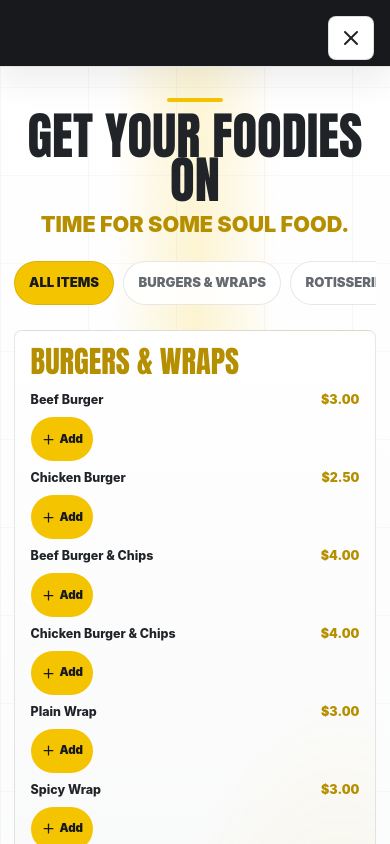
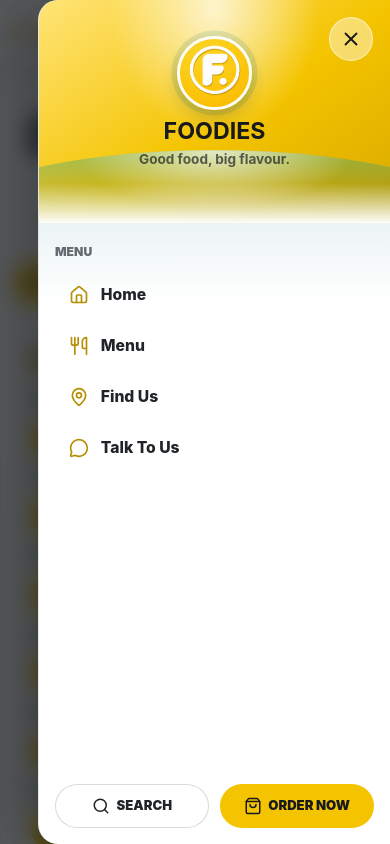
Before and after one commit to mukuduleeroy/foodies.co.zw, a React (Vite) app: page /menu in a window 390 px wide. Both pictures are taken after a click on the button "Open menu". Shown: the top 844 px of the page. Built offline with nearby package versions, Linux system fonts and the light colour scheme.

Commit message:
fixed the mobile menu section

```diff
--- a/src/components/Header.tsx
+++ b/src/components/Header.tsx
@@ -1,7 +1,9 @@
 import React from "react";
 import { Link } from "react-router-dom";
-import { Menu, Search, ShoppingBag, X } from "lucide-react";
+import { Home, MapPin, Menu, MessageCircle, Search, ShoppingBag, Utensils, X } from "lucide-react";
 import { image, navItems } from "../siteData";
+
+const mobileNavIcons = [Home, Utensils, MapPin, MessageCircle];
 
 export function Header() {
   const [open, setOpen] = React.useState(false);
@@ -14,6 +16,7 @@ export function Header() {
   }, [open]);
 
   return (
+    <>
       <header className="site-header">
         <Link className="brand" to="/" aria-label="Foodies home">
           <img src={image("foodies logo.png")} alt="" />
@@ -36,22 +39,47 @@ export function Header() {
         <button className="icon-button mobile-trigger" type="button" aria-label="Open menu" onClick={() => setOpen(true)}>
           <Menu size={24} />
         </button>
+      </header>
+
       {open && (
         <div className="mobile-panel" role="dialog" aria-modal="true" aria-label="Mobile menu">
-          <button className="icon-button close-button" type="button" aria-label="Close menu" onClick={() => setOpen(false)}>
-            <X size={24} />
+          <div className="mobile-menu-card">
+            <div className="mobile-menu-profile">
+              <button className="mobile-close-button" type="button" aria-label="Close menu" onClick={() => setOpen(false)}>
+                <X size={22} />
               </button>
-          {navItems.map((item) => (
+              <img src={image("logo symbol.jpg")} alt="" />
+              <strong>Foodies</strong>
+              <span>Good food, big flavour.</span>
+            </div>
+
+            <nav className="mobile-menu-links" aria-label="Mobile navigation">
+              <span>Menu</span>
+              {navItems.map((item, index) => {
+                const Icon = mobileNavIcons[index] ?? Utensils;
+
+                return (
                   <Link key={item.href} to={item.href} onClick={() => setOpen(false)}>
+                    <Icon size={20} aria-hidden="true" />
                     {item.label}
                   </Link>
-          ))}
-          <Link className="button primary" to="/menu" onClick={() => setOpen(false)}>
-            <ShoppingBag size={18} />
+                );
+              })}
+            </nav>
+
+            <div className="mobile-menu-actions">
+              <Link to="/search" onClick={() => setOpen(false)}>
+                <Search size={18} aria-hidden="true" />
+                Search
+              </Link>
+              <Link to="/menu" onClick={() => setOpen(false)}>
+                <ShoppingBag size={18} aria-hidden="true" />
                 Order now
               </Link>
             </div>
+          </div>
+        </div>
       )}
-    </header>
+    </>
   );
 }
--- a/src/styles.css
+++ b/src/styles.css
@@ -223,15 +223,189 @@ img {
 .mobile-panel {
   position: fixed;
   inset: 0;
-  z-index: 40;
-  display: grid;
-  align-content: center;
+  z-index: 1000;
+  display: flex;
+  justify-content: flex-end;
   gap: 1.25rem;
-  padding: 2rem;
-  background: var(--color-ink);
+  padding: 0;
+  background: rgba(23, 25, 28, 0.72);
   color: white;
   font-size: clamp(2rem, 9vw, 4rem);
   font-weight: 950;
+  backdrop-filter: blur(10px);
+  -webkit-backdrop-filter: blur(10px);
+}
+
+.mobile-menu-card {
+  position: relative;
+  width: min(86vw, 24rem);
+  min-height: 100svh;
+  max-height: 100svh;
+  display: grid;
+  grid-template-rows: auto 1fr auto;
+  overflow: hidden;
+  color: var(--color-text);
+  background: var(--logo-white);
+  border-left: 1px solid rgba(23, 25, 28, 0.1);
+  border-radius: 1.7rem 0 0 1.7rem;
+  box-shadow: -1.4rem 0 3.5rem rgba(23, 25, 28, 0.28);
+  animation: mobile-drawer-in 260ms var(--ease-standard) both;
+}
+
+.mobile-menu-profile {
+  position: relative;
+  display: grid;
+  justify-items: center;
+  gap: 0.35rem;
+  padding: 2.25rem 1.25rem 3.35rem;
+  overflow: hidden;
+  color: var(--logo-black);
+  text-align: center;
+  background:
+    radial-gradient(ellipse at 50% 4%, rgba(255, 255, 255, 0.74), transparent 42%),
+    linear-gradient(145deg, #ffe477 0%, var(--logo-yellow) 54%, #d9a900 100%);
+}
+
+.mobile-menu-profile::after {
+  content: "";
+  position: absolute;
+  left: 0;
+  right: 0;
+  bottom: -1px;
+  height: 4.6rem;
+  background:
+    radial-gradient(ellipse at 50% 0%, rgba(255, 255, 255, 0.7), transparent 56%),
+    linear-gradient(180deg, rgba(37, 170, 156, 0.42), rgba(12, 112, 111, 0.2) 45%, var(--logo-white) 100%);
+  border-radius: 0;
+  clip-path: ellipse(78% 100% at 50% 100%);
+}
+
+.mobile-menu-profile img {
+  position: relative;
+  z-index: 1;
+  width: 4.65rem;
+  height: 4.65rem;
+  object-fit: cover;
+  border: 3px solid rgba(255, 255, 255, 0.94);
+  border-radius: 50%;
+  box-shadow:
+    0 0.55rem 1rem rgba(23, 25, 28, 0.18),
+    0 0 0 0.35rem rgba(12, 112, 111, 0.12);
+}
+
+.mobile-menu-profile strong,
+.mobile-menu-profile span {
+  position: relative;
+  z-index: 1;
+}
+
+.mobile-menu-profile strong {
+  margin-top: 0.25rem;
+  font-size: 1.45rem;
+  line-height: 1;
+  text-transform: uppercase;
+}
+
+.mobile-menu-profile span {
+  color: rgba(23, 25, 28, 0.68);
+  font-size: 0.85rem;
+  font-weight: 750;
+}
+
+.mobile-close-button {
+  position: absolute;
+  top: 1.05rem;
+  right: 1.05rem;
+  z-index: 2;
+  display: grid;
+  place-items: center;
+  width: 44px;
+  height: 44px;
+  color: var(--logo-black);
+  background: rgba(255, 255, 255, 0.42);
+  border: 1px solid rgba(255, 255, 255, 0.54);
+  border-radius: 50%;
+}
+
+.mobile-menu-links {
+  display: grid;
+  align-content: start;
+  gap: 0.3rem;
+  padding: 1.1rem 1rem 0.7rem;
+  overflow-y: auto;
+  font-size: 0.98rem;
+  font-weight: 850;
+  background:
+    linear-gradient(180deg, rgba(12, 112, 111, 0.08), transparent 5rem),
+    var(--logo-white);
+}
+
+.mobile-menu-links > span {
+  margin: 0.15rem 0 0.35rem;
+  color: var(--color-text-muted);
+  font-size: 0.76rem;
+  font-weight: 950;
+  text-transform: uppercase;
+}
+
+.mobile-menu-links a {
+  display: grid;
+  grid-template-columns: auto 1fr;
+  align-items: center;
+  gap: 0.75rem;
+  min-height: 48px;
+  padding: 0.65rem 0.8rem;
+  color: var(--color-text);
+  border: 1px solid transparent;
+  border-radius: 999px;
+}
+
+.mobile-menu-links a:hover,
+.mobile-menu-links a:focus-visible {
+  color: var(--logo-black);
+  background: color-mix(in srgb, var(--logo-yellow) 18%, white);
+  border-color: rgba(23, 25, 28, 0.08);
+}
+
+.mobile-menu-links svg {
+  color: var(--color-brand-strong);
+}
+
+.mobile-menu-actions {
+  display: grid;
+  grid-template-columns: 1fr 1fr;
+  gap: 0.65rem;
+  padding: 0.9rem 1rem 1rem;
+}
+
+.mobile-menu-actions a {
+  display: inline-flex;
+  align-items: center;
+  justify-content: center;
+  gap: 0.4rem;
+  min-height: 46px;
+  padding: 0.65rem 0.75rem;
+  color: var(--logo-black);
+  background: var(--logo-yellow);
+  border-radius: 999px;
+  font-size: 0.82rem;
+  font-weight: 950;
+  text-transform: uppercase;
+}
+
+.mobile-menu-actions a:first-child {
+  color: var(--color-text);
+  background: var(--logo-white);
+  border: 1px solid rgba(23, 25, 28, 0.16);
+}
+
+@keyframes mobile-drawer-in {
+  from {
+    transform: translateX(100%);
+  }
+  to {
+    transform: translateX(0);
+  }
 }
 
 .mobile-panel .button {
@@ -3000,10 +3174,8 @@ h3 {
   }
 
   .mobile-panel {
-    justify-items: start;
-    align-content: start;
     gap: 0.8rem;
-    padding: calc(var(--hero-header-height) + 1.5rem) max(1rem, var(--page-gutter)) 2rem;
+    padding: 0;
     overflow-y: auto;
     font-size: clamp(1.45rem, 8vw, 3rem);
   }
@@ -3012,6 +3184,14 @@ h3 {
     min-height: 44px;
     display: inline-flex;
     align-items: center;
+  }
+
+  .mobile-menu-card a {
+    display: grid;
+  }
+
+  .mobile-menu-actions a {
+    display: inline-flex;
   }
 
   /* Uses fluid type and centered media so hero text and food imagery do not clip on narrow viewports. */
@@ -3257,6 +3437,11 @@ h3 {
     padding-inline: 0.75rem;
   }
 
+  .mobile-menu-card {
+    width: min(92vw, 22rem);
+    border-radius: 1.25rem 0 0 1.25rem;
+  }
+
   .hero h1 {
     font-size: clamp(2.25rem, 17vw, 4.8rem);
   }
```
Lines whose indentation alone changed are shown as unchanged.
